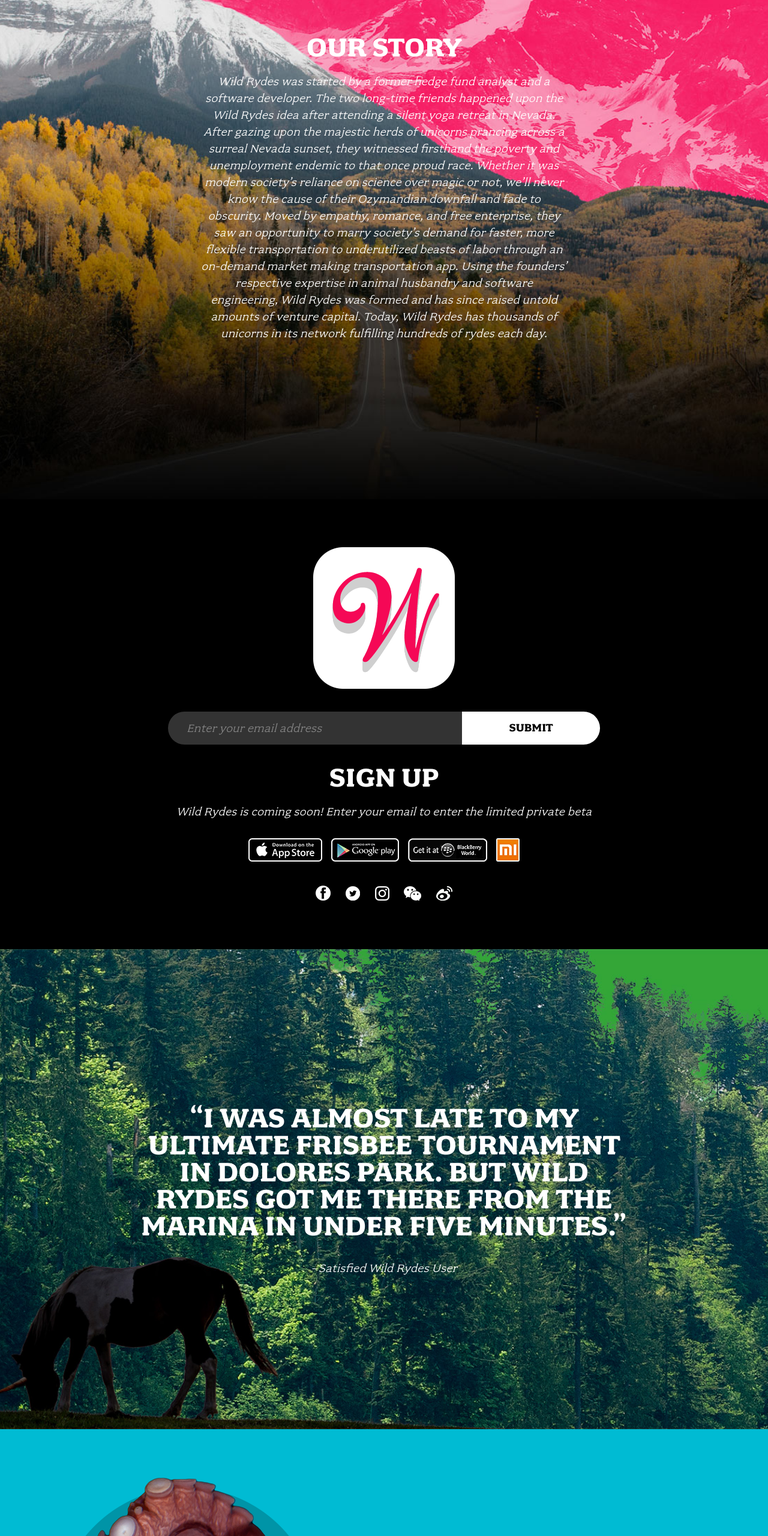
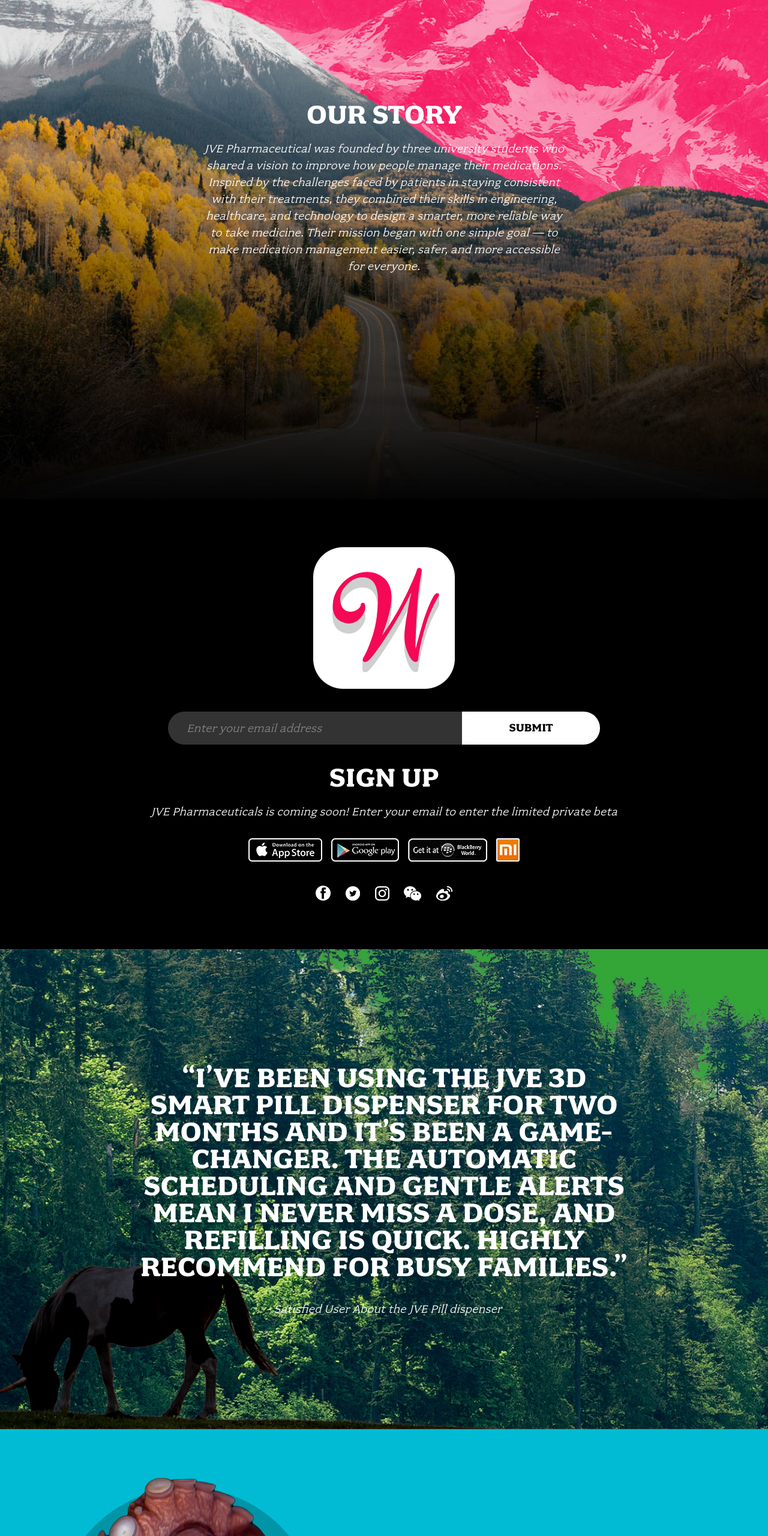
Before and after one commit to Sanchezemir17/JVE-Pharmaceutical, a plain HTML site: page index.html in a window 1280 px wide. Shown: the part 2120-4680 px from the top of the page at 60% size. Drawn offline with Linux system fonts and the light colour scheme.

Commit message:
Update index.html

```diff
--- a/index.html
+++ b/index.html
@@ -71,7 +71,8 @@
     <div class="row column large-9 xlarge-6 xxlarge-4">
       <h2 class="section-title">Our Story</h2>
       <p class="content">
-        Wild Rydes was started by a former hedge fund analyst and a software developer. The two long-time friends happened upon the Wild Rydes idea after attending a silent yoga retreat in Nevada. After gazing upon the majestic herds of unicorns prancing across a surreal Nevada sunset, they witnessed firsthand the poverty and unemployment endemic to that once proud race. Whether it was modern society’s reliance on science over magic or not, we’ll never know the cause of their Ozymandian downfall and fade to obscurity. Moved by empathy, romance, and free enterprise, they saw an opportunity to marry society’s demand for faster, more flexible transportation to underutilized beasts of labor through an on-demand market making transportation app. Using the founders’ respective expertise in animal husbandry and software engineering, Wild Rydes was formed and has since raised untold amounts of venture capital. Today, Wild Rydes has thousands of unicorns in its network fulfilling hundreds of rydes each day.
+     JVE Pharmaceutical was founded by three university students who shared a vision to improve how people manage their medications. Inspired by the challenges faced by patients in staying consistent with their treatments, they combined their skills in engineering, healthcare, and technology to design a smarter, more reliable way to take medicine. Their mission began with one simple goal — to make medication management easier, safer, and more accessible for everyone.
+
       </p>
     </div>
   </section>
@@ -87,7 +88,7 @@
 
       <h2 class="section-title">Sign Up</h2>
 
-      <p class="content">Wild Rydes is coming soon! Enter your email to enter the limited private beta</p>
+      <p class="content">JVE Pharmaceuticals is coming soon! Enter your email to enter the limited private beta</p>
 
       <div class="apps">
         <a class="app-icon" href=""><img src="images/wr-home-apple.png"></a>
@@ -110,9 +111,9 @@
     <div class="row column medium-8 xxlarge-6">
       <div class="quote-wrap">
         <div class="quote">
-          “I was almost late to my ultimate frisbee tournament in DOLORES park. BUt Wild Rydes Got me there from the marina in under five minutes.”
+          “I’ve been using the JVE 3D Smart Pill Dispenser for two months and it’s been a game-changer. The automatic scheduling and gentle alerts mean I never miss a dose, and refilling is quick. Highly recommend for busy families.”
         </div>
-        <div class="quoter">- Satisfied Wild Rydes User</div>
+        <div class="quoter">- Satisfied User About the JVE Pill dispenser</div>
       </div>
     </div>
   </section>
@@ -126,7 +127,7 @@
       <div class="columns medium-6 xlarge-5 xxlarge-4">
         <h4 class="title">Coming Soon</h4>
         <p class="content">
-          Kraken 3xplorer and Dragon Flyght. We’re looking to provide you a full service package from air, land, and to sea.
+          The JVE Pharmaceuticals App. We’re looking to provide you with the full experience from a website to a app. Make life easy and Make taking Medicine easier.
         </p>
       </div>
     </div>
@@ -147,7 +148,7 @@
 
     <div class="row column">
       <div class="footer-legal">
-        &copy;WildRydes Inc<br>
+        &copy;JVE Pharmaceuticals Inc<br>
         All Rights Reserved
       </div>
     </div>
```
